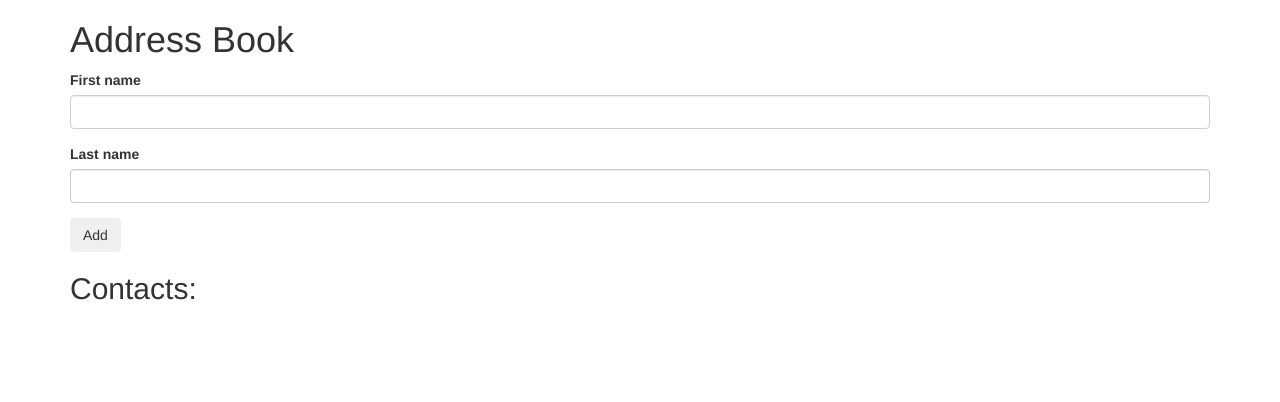
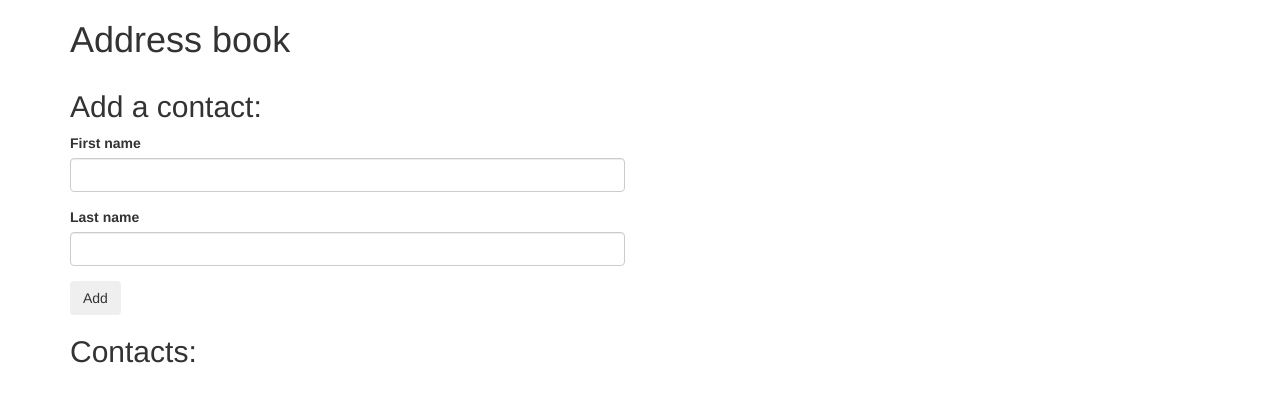
Before and after one commit to NikiGarner/addressbook, a plain HTML site: page index.html in a window 1280 px wide. Drawn offline with Linux system fonts and the light colour scheme.

Commit message:
fix HTML code

```diff
--- a/index.html
+++ b/index.html
@@ -5,12 +5,15 @@
     <link href="css/styles.css" rel="stylesheet" type="text/css">
     <script src="js/jquery-1.12.1.js"></script>
     <script src="js/scripts.js"></script>
-    <meta charset="utf-8">
-    <title>Address Book</title>
+    <title>Address book</title>
   </head>
   <body>
     <div class="container">
-      <h1>Address Book</h1>
+      <h1>Address book</h1>
+
+      <div class="row">
+        <div class="col-md-6">
+          <h2>Add a contact:</h2>
           <form id="new-contact">
             <div class="form-group">
               <label for="new-first-name">First name</label>
@@ -20,12 +23,16 @@
               <label for="new-last-name">Last name</label>
               <input type="text" class="form-control" id="new-last-name">
             </div>
+
             <button type="submit" class="btn">Add</button>
           </form>
 
           <h2>Contacts:</h2>
           <ul id="contacts">
+
           </ul>
+        </div>
+      </div>
     </div>
   </body>
 </html>
```
Lines whose indentation alone changed are shown as unchanged.
